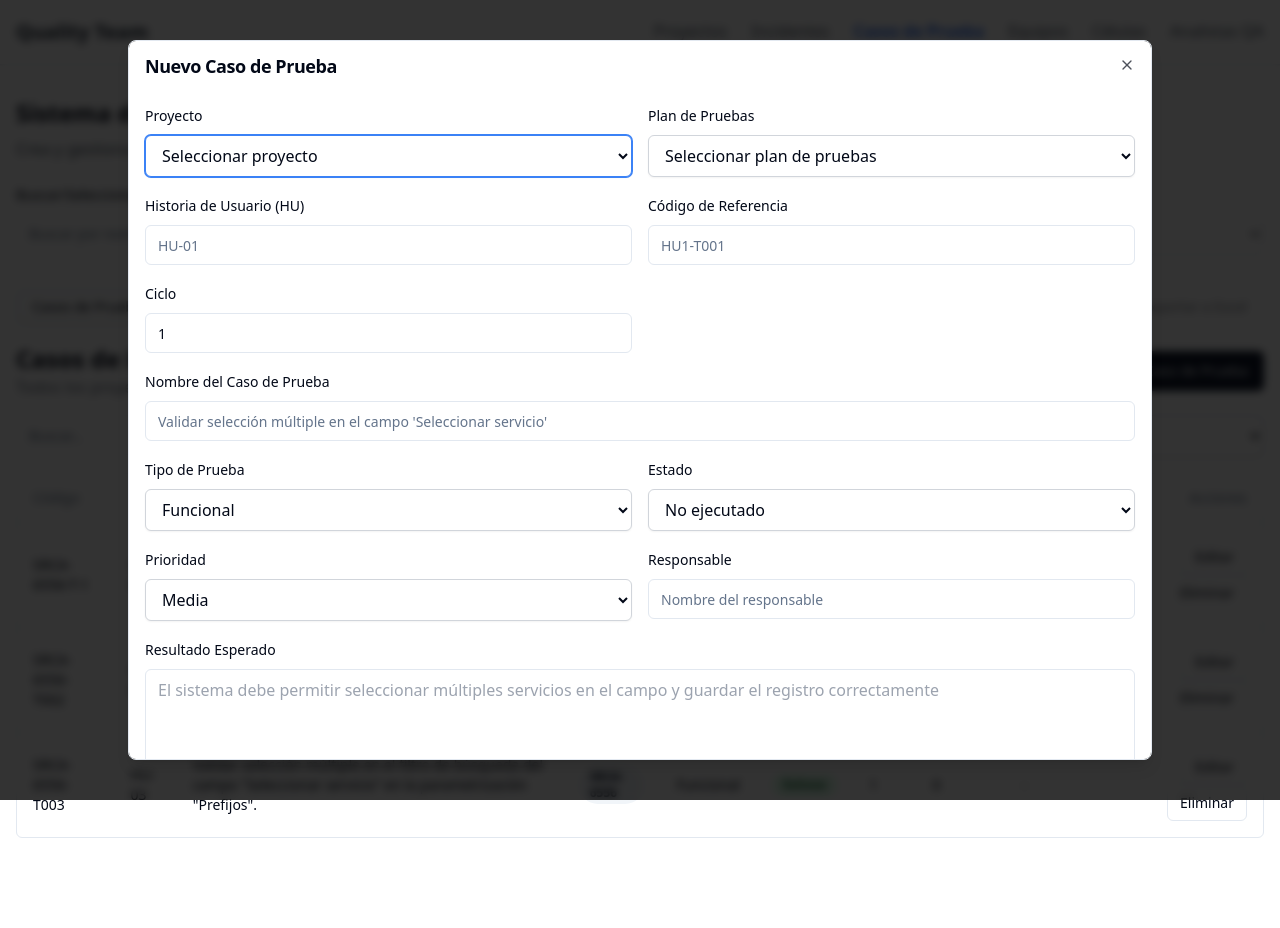
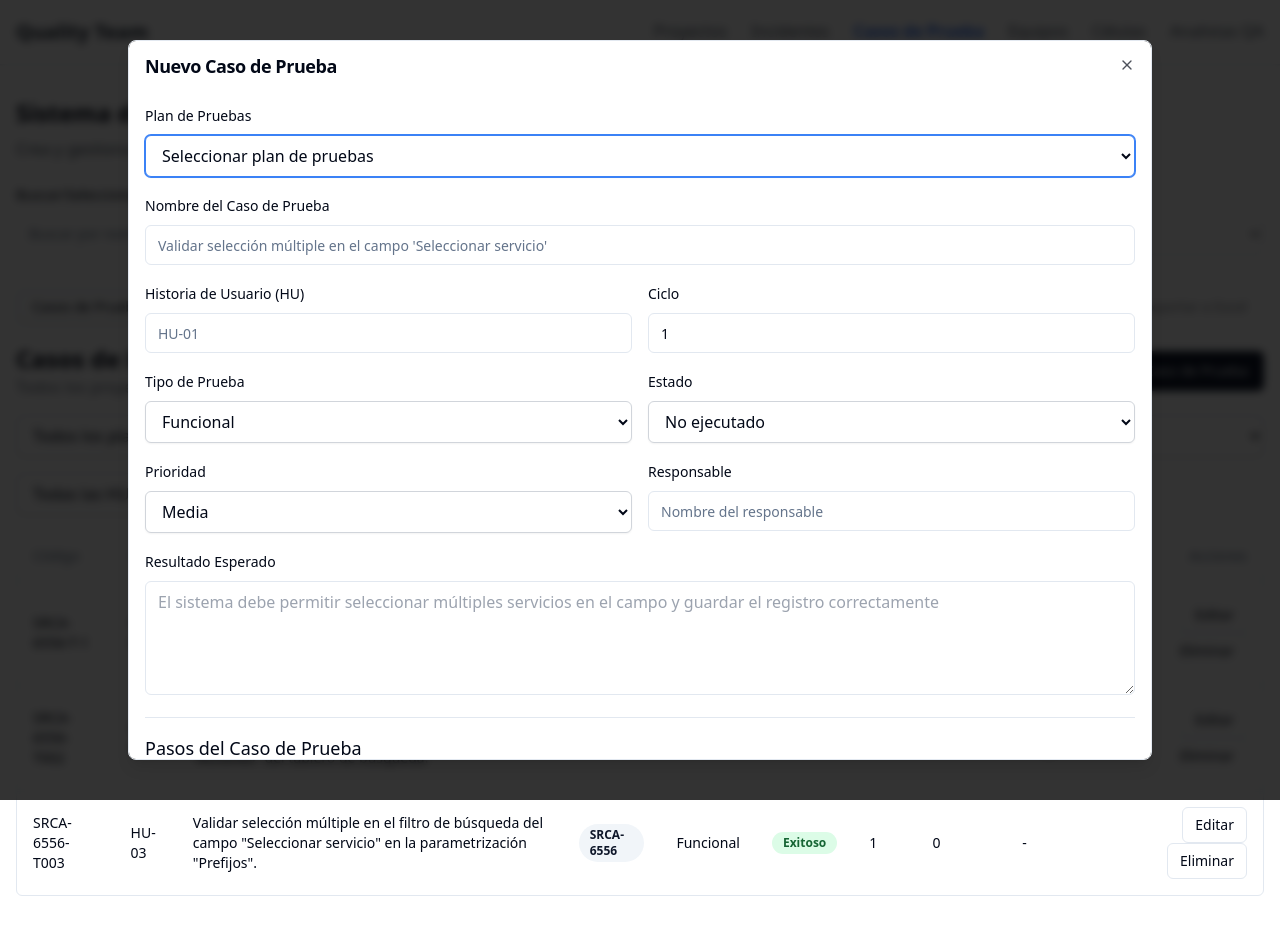
Before and after one commit to sergio129/quality-team-demo, a Next.js app: page /casos-prueba in a window 1280 px wide. Both pictures are taken after a click on the button "Nuevo Caso de Prueba". Before the commit the page ends 870 px from the top, so only its background shows below. Built offline with nearby package versions, Linux system fonts and the light colour scheme.

Commit message:
Se agrega caso de prueba

```diff
--- a/src/components/testcases/TestCaseForm.tsx
+++ b/src/components/testcases/TestCaseForm.tsx
@@ -21,14 +21,12 @@ interface TestCaseFormProps {
 }
 
 export default function TestCaseForm({ isOpen, onClose, testCase, projectId, testPlanId }: TestCaseFormProps) {
-  const { projects } = useProjects();
   const { testPlans } = useTestPlans(projectId);
-    const [newTestCase, setNewTestCase] = useState<Partial<TestCase>>({
+  const [newTestCase, setNewTestCase] = useState<Partial<TestCase>>({
     id: '',
+    testPlanId: testPlanId || '',  // Priorizamos el plan de pruebas
     userStoryId: '',
     name: '',
-    projectId: projectId || '',
-    testPlanId: testPlanId || '',
     codeRef: '',
     steps: [],
     expectedResult: '',
@@ -39,7 +37,6 @@ export default function TestCaseForm({ isOpen, onClose, testCase, projectId, tes
     cycle: 1,
     responsiblePerson: '',
     priority: 'Media',
-    testPlanId: '' // Nuevo campo para asociar con un plan de pruebas
   });
 
   const [steps, setSteps] = useState<TestStep[]>([]);
@@ -59,12 +56,13 @@ export default function TestCaseForm({ isOpen, onClose, testCase, projectId, tes
         setSteps([...testCase.steps]);
       } else {
         setSteps([]);
-      }    } else {      setNewTestCase({
+      }
+    } else {
+      setNewTestCase({
         id: '',
+        testPlanId: testPlanId || '',
         userStoryId: '',
         name: '',
-        projectId: projectId || '',
-        testPlanId: testPlanId || '',
         codeRef: '',
         steps: [],
         expectedResult: '',
@@ -74,26 +72,25 @@ export default function TestCaseForm({ isOpen, onClose, testCase, projectId, tes
         evidences: [],
         cycle: 1,
         responsiblePerson: '',
-        priority: 'Media'      });
+        priority: 'Media'
+      });
       setSteps([]);
     }
   }, [testCase, projectId, testPlanId]);
 
-  // Efecto para actualizar el ciclo cuando cambia el plan de pruebas
+  // Efecto para actualizar campos dependientes cuando cambia el plan de pruebas
   useEffect(() => {
     if (newTestCase.testPlanId) {
-      // Buscar el plan de pruebas seleccionado
       const selectedPlan = testPlans?.find(p => p.id === newTestCase.testPlanId);
 
       if (selectedPlan) {
-        // Encontrar el último ciclo disponible
         const lastCycle = selectedPlan.cycles?.length ?
           Math.max(...selectedPlan.cycles.map(c => c.number)) : 1;
-          // Actualizar el ciclo del caso de prueba
+
         setNewTestCase(prev => ({
           ...prev,
+          projectId: selectedPlan.projectId, // Inferir el projectId del plan
           cycle: lastCycle,
-          // Establecemos solo el prefijo para el código de referencia, el backend añadirá el número único
           codeRef: prev.codeRef || `${selectedPlan.codeReference}-T`
         }));
       }
@@ -162,24 +159,7 @@ export default function TestCaseForm({ isOpen, onClose, testCase, projectId, tes
 
         <form onSubmit={handleSubmit} className="space-y-4 py-4">
           <div className="grid grid-cols-1 md:grid-cols-2 gap-4">
-            <div className="space-y-2">
-              <Label htmlFor="projectId">Proyecto</Label>
-              <Select
-                id="projectId"
-                name="projectId"
-                value={newTestCase.projectId}
-                onChange={handleInputChange}
-                required
-                disabled={!!projectId}
-              >
-                <option value="">Seleccionar proyecto</option>
-                {projects.map((project) => (
-                  <option key={project.id || project.idJira} value={project.idJira}>
-                    {project.proyecto}
-                  </option>
-                ))}              </Select>
-            </div>
-              <div className="space-y-2">
+            <div className="space-y-2 md:col-span-2">
               <Label htmlFor="testPlanId">Plan de Pruebas</Label>
               <Select
                 id="testPlanId"
@@ -200,8 +180,20 @@ export default function TestCaseForm({ isOpen, onClose, testCase, projectId, tes
                 )}
               </Select>
               {!testPlans?.length && (
-                <p className="text-xs text-red-500 mt-1">Debe crear un plan de pruebas primero para este proyecto</p>
+                <p className="text-xs text-red-500 mt-1">Debe crear un plan de pruebas primero</p>
               )}
+            </div>
+
+            <div className="space-y-2 md:col-span-2">
+              <Label htmlFor="name">Nombre del Caso de Prueba</Label>
+              <Input
+                id="name"
+                name="name"
+                placeholder="Validar selección múltiple en el campo 'Seleccionar servicio'"
+                value={newTestCase.name || ''}
+                onChange={handleInputChange}
+                required
+              />
             </div>
 
             <div className="space-y-2">
@@ -217,18 +209,6 @@ export default function TestCaseForm({ isOpen, onClose, testCase, projectId, tes
             </div>
 
             <div className="space-y-2">
-              <Label htmlFor="codeRef">Código de Referencia</Label>
-              <Input
-                id="codeRef"
-                name="codeRef"
-                placeholder="HU1-T001"
-                value={newTestCase.codeRef || ''}
-                onChange={handleInputChange}
-                required
-              />
-            </div>
-
-            <div className="space-y-2">
               <Label htmlFor="cycle">Ciclo</Label>
               <Input
                 id="cycle"
@@ -236,18 +216,6 @@ export default function TestCaseForm({ isOpen, onClose, testCase, projectId, tes
                 type="number"
                 min="1"
                 value={newTestCase.cycle || 1}
-                onChange={handleInputChange}
-                required
-              />
-            </div>
-
-            <div className="space-y-2 md:col-span-2">
-              <Label htmlFor="name">Nombre del Caso de Prueba</Label>
-              <Input
-                id="name"
-                name="name"
-                placeholder="Validar selección múltiple en el campo 'Seleccionar servicio'"
-                value={newTestCase.name || ''}
                 onChange={handleInputChange}
                 required
               />
--- a/src/components/testcases/TestCaseTable.tsx
+++ b/src/components/testcases/TestCaseTable.tsx
@@ -34,7 +34,8 @@ export default function TestCaseTable({ projectId, testPlanId }: TestCaseTablePr
     search: '',
     status: '',
     testType: '',
-    userStory: ''
+    userStory: '',
+    testPlanId: testPlanId || ''
   });
 
   const [isFormOpen, setIsFormOpen] = useState(false);
@@ -44,10 +45,11 @@ export default function TestCaseTable({ projectId, testPlanId }: TestCaseTablePr
 
   // Recopilar todas las historias de usuario únicas
   const uniqueUserStories = [...new Set(testCases?.map(tc => tc.userStoryId) || [])].filter(Boolean);
+
   // Filtrar casos de prueba según los filtros
   const filteredTestCases = testCases.filter((tc) => {
     // Filtro por plan de pruebas
-    const planMatch = !testPlanId || tc.testPlanId === testPlanId;
+    const planMatch = !filters.testPlanId || tc.testPlanId === filters.testPlanId;
 
     // Filtro de búsqueda por texto (nombre o descripción)
     const searchMatch =
@@ -60,19 +62,19 @@ export default function TestCaseTable({ projectId, testPlanId }: TestCaseTablePr
 
     // Filtro por tipo de prueba
     const typeMatch = filters.testType === '' || tc.testType === filters.testType;
-      // Filtro por historia de usuario
+
+    // Filtro por historia de usuario
     const userStoryMatch = filters.userStory === '' || tc.userStoryId === filters.userStory;
 
     return planMatch && searchMatch && statusMatch && typeMatch && userStoryMatch;
   });
 
-  // Manejo de edición
+  // Manejo de edición y eliminación
   const handleEdit = (testCase: TestCase) => {
     setEditingTestCase(testCase);
     setIsFormOpen(true);
   };
 
-  // Manejo de eliminación
   const handleDelete = async (id: string) => {
     if (window.confirm('¿Estás seguro de que deseas eliminar este caso de prueba?')) {
       try {
@@ -84,7 +86,6 @@ export default function TestCaseTable({ projectId, testPlanId }: TestCaseTablePr
     }
   };
 
-  // Ver detalles
   const handleViewDetails = (testCase: TestCase) => {
     setSelectedTestCase(testCase);
     setIsDetailsDialogOpen(true);
@@ -94,14 +95,17 @@ export default function TestCaseTable({ projectId, testPlanId }: TestCaseTablePr
   const projectName = projectId && projects ?
     projects.find(p => p.id === projectId || p.idJira === projectId)?.proyecto || 'Proyecto no encontrado' :
     'Todos los proyectos';
+
   return (
-    <div className="space-y-4">      <div className="flex justify-between items-center">
+    <div className="space-y-4">
+      <div className="flex justify-between items-center">
         <div>
           <h2 className="text-2xl font-bold">Casos de Prueba</h2>
           <p className="text-gray-500">{projectName}</p>
         </div>
 
-        <div className="flex space-x-2">          {isLoadingPlans ? (
+        <div className="flex space-x-2">
+          {isLoadingPlans ? (
             <Button disabled>
               Cargando planes...
             </Button>
@@ -128,6 +132,18 @@ export default function TestCaseTable({ projectId, testPlanId }: TestCaseTablePr
 
       {/* Filtros */}
       <div className="grid grid-cols-1 md:grid-cols-4 gap-4">
+        <Select
+          value={filters.testPlanId}
+          onChange={e => setFilters(prev => ({ ...prev, testPlanId: e.target.value }))}
+        >
+          <option value="">Todos los planes</option>
+          {testPlans?.map((plan) => (
+            <option key={plan.id} value={plan.id}>
+              {plan.codeReference} - {plan.projectName}
+            </option>
+          ))}
+        </Select>
+
         <Input
           placeholder="Buscar..."
           value={filters.search}
```
Also changed, not shown: data/test-plans.txt.
